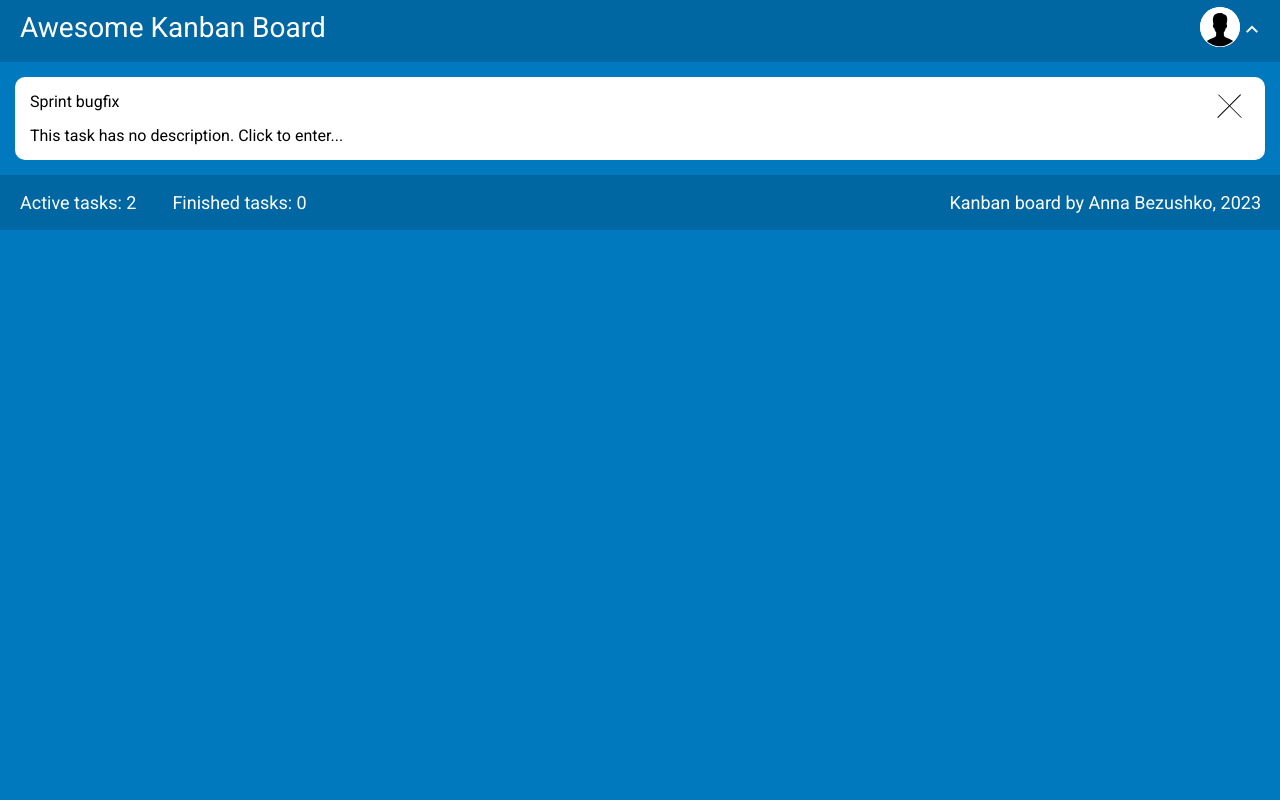
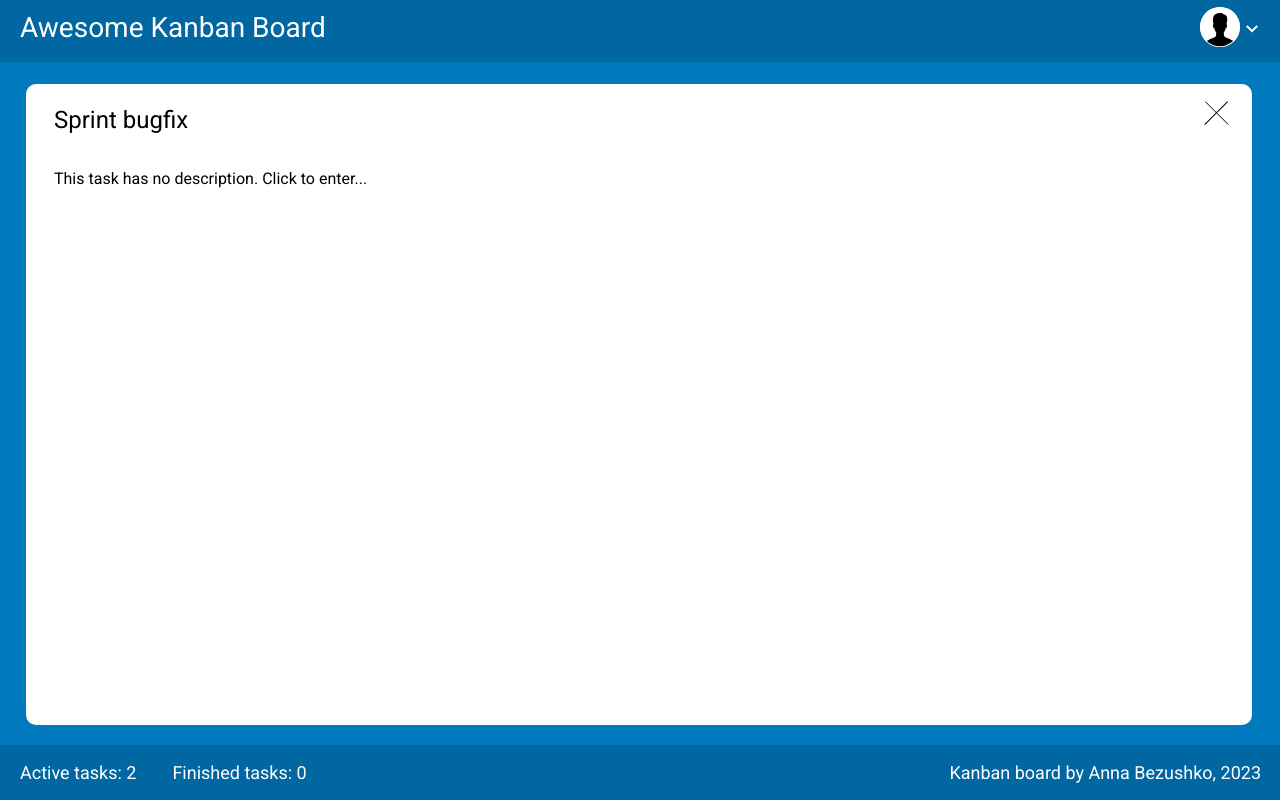
Before and after one commit to AnnaBezushko/kanban_board, a React (Create React App) app: page /task/1 in a window 1280 px wide. Built offline with nearby package versions, Linux system fonts and the light colour scheme.

Commit message:
add scrollbars

```diff
--- a/src/components/header/userMenu/dropdown/dropdown.module.scss
+++ b/src/components/header/userMenu/dropdown/dropdown.module.scss
@@ -1,5 +1,6 @@
 .dropdown {
   position: absolute;
+  z-index: 1;
 
 }
 .dropdownUl {
--- a/src/components/header/userMenu/userMenu.js
+++ b/src/components/header/userMenu/userMenu.js
@@ -19,9 +19,9 @@ const UserMenu = () => {
             </svg>
 
         {isOpened ? <svg className={css.arrow} width="12" height="8" viewBox="0 0 12 8" fill="none" xmlns="http://www.w3.org/2000/svg">
+            <path d="M1.415 7.79001L6 3.20501L10.585 7.79001L12 6.37501L6 0.375008L0 6.37501L1.415 7.79001Z" fill="white"/>
+        </svg> : <svg className={css.arrow} width="12" height="8" viewBox="0 0 12 8" fill="none" xmlns="http://www.w3.org/2000/svg">
                 <path d="M1.415 0.209991L6 4.79499L10.585 0.209991L12 1.62499L6 7.62499L0 1.62499L1.415 0.209991Z" fill="white"/>
-        </svg> : <svg className={css.arrow} width="12" height="8" viewBox="0 0 12 8" fill="none" xmlns="http://www.w3.org/2000/svg">
-            <path d="M1.415 7.79001L6 3.20501L10.585 7.79001L12 6.37501L6 0.375008L0 6.37501L1.415 7.79001Z" fill="white"/>
         </svg>
         }
 
--- a/src/components/main/column/column.js
+++ b/src/components/main/column/column.js
@@ -16,8 +16,8 @@ const Column = (props) => {
           .map((task) => (
             <Card task={task} key={task.id} />
           ))}
+        <ColumnFooter state={props.state} ancestor={props.ancestor} />
       </div>
-      <ColumnFooter state={props.state} ancestor={props.ancestor} />
     </div>
   );
 };
--- a/src/components/main/column/column.module.scss
+++ b/src/components/main/column/column.module.scss
@@ -7,6 +7,7 @@
   background-color: #EBECF0;
   font-size: 18px;
   align-self: start;
+  padding-bottom: 8px;
 }
 
 .scrollContainer{
@@ -14,9 +15,22 @@
   height: 100%;
   max-height: 500px;
   flex-direction: column;
-  overflow-y: scroll;
+  overflow-y: auto;
+  overflow-x: hidden;
 }
 
+::-webkit-scrollbar{
+  width: 12px;
+}
+
+::-webkit-scrollbar-thumb {
+  background-color: #CBCBCB;
+  border-radius: 5px;
+}
+
+::-webkit-scrollbar-track {
+ background-color: #FFFFFF;
+}
 .scrollContainer footer{
   margin-top: auto;
 }
--- a/src/components/main/column/footer/addButton/addButton.module.scss
+++ b/src/components/main/column/footer/addButton/addButton.module.scss
@@ -8,7 +8,7 @@
   width: 102px;
   padding-top: 4px;
   padding-bottom: 4px;
-  margin-bottom: 8px;
+  margin-bottom: 0px;
   color: #777;
 }
 
--- a/src/components/main/main.module.scss
+++ b/src/components/main/main.module.scss
@@ -9,6 +9,8 @@ flex-grow: 1;
 
 }
 
+
+
 @media (max-width: 1160px) {
     .main {
       align-items: center;
--- a/src/components/taskPage/TaskPage.module.scss
+++ b/src/components/taskPage/TaskPage.module.scss
@@ -2,18 +2,25 @@
   position: relative;
   background-color: #FFFFFF;
   border-radius: 10px;
-  margin: 15px;
-  padding: 15px;
+  margin: 22px 28px 20px 26px;
+  padding: 22px 530px 28px 28px;
   display: flex;
   flex-direction: column;
+  height: 100%;
 }
 
 .title{
-  padding-bottom: 15px;
+  padding-bottom: 35px;
+  font-size: 24px;
 }
 
 .editor{
   border: none;
+  font-size: 18px;
+  font-family: "Roboto", sans-serif;
+  height: 100%;
+  width: 100%;
+  resize:none;
 }
 
 .backButton{
@@ -29,4 +36,5 @@
   position: absolute;
   right: 23px;
   top: 17px;
+  height: 24px;
 }
```
